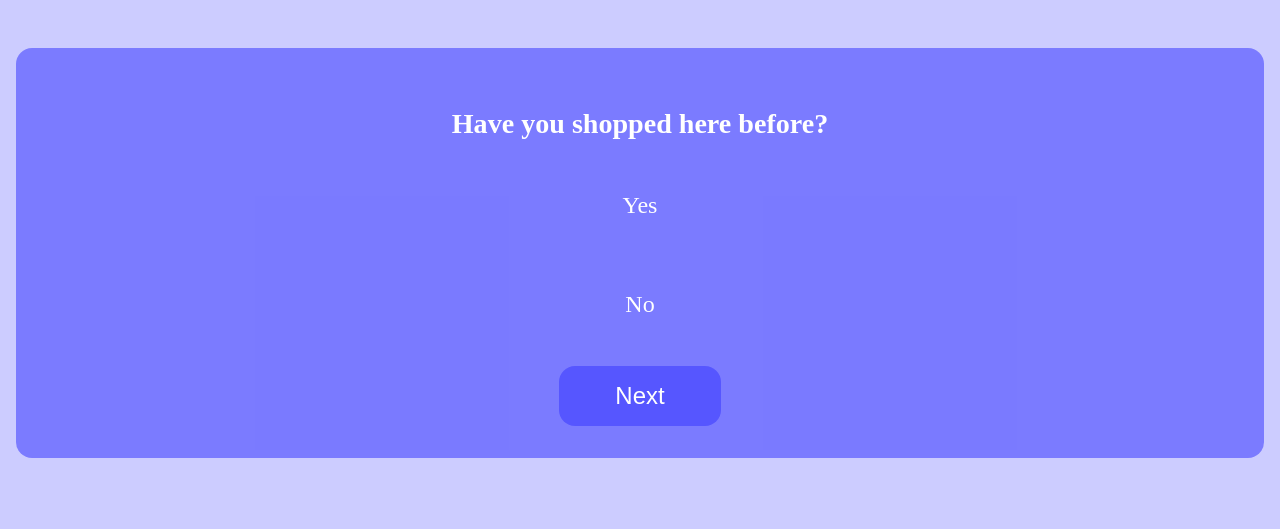
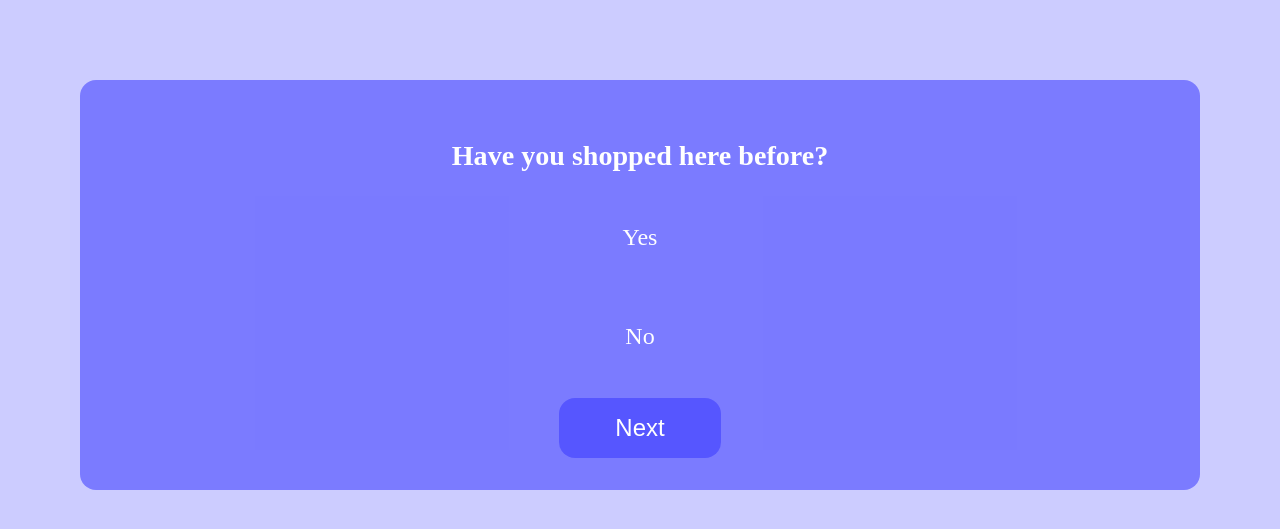
Before and after one commit to mbouanik/flask-survey, a Flask app: page /questions/0 in a window 1280 px wide. Shown: the part 59-588 px from the top of the page. Run offline with Flask 2, Linux system fonts and the light colour scheme.

Commit message:
css clean up

```diff
--- a/static/app.css
+++ b/static/app.css
@@ -41,7 +41,6 @@ button:hover {
   /* z-index: 0; */
   position: absolute;
   border-radius: 1rem;
-  float: right;
 }
 
 .form {
@@ -49,9 +48,9 @@ button:hover {
   display: flex;
   font-size: 1.5rem;
   justify-content: center;
-  margin: 1rem;
+  margin: 5rem 5rem 5rem 5rem;
   background-color: rgb(0, 0, 255, 0.4);
-  margin-top: 3rem;
+  /* margin-top: 6rem; */
 
   padding: 2rem;
   /* flex-wrap: wrap; */
@@ -89,6 +88,8 @@ button:hover {
   margin: 1rem;
   background-color: rgb(0, 0, 255, 0.4);
   padding: 4rem;
+  margin: 5rem 5rem 5rem 5rem;
+
   /* flex-wrap: wrap; */
   border-radius: 1rem;
   text-align: center;
--- a/static/app.js
+++ b/static/app.js
@@ -1,7 +1,7 @@
 const flash = $(".error");
 
 setTimeout(() => {
-  flash.hide(500);
+  flash.slideUp(500);
 }, 4000);
 
 const checkbox = $(".checkbox");
```
